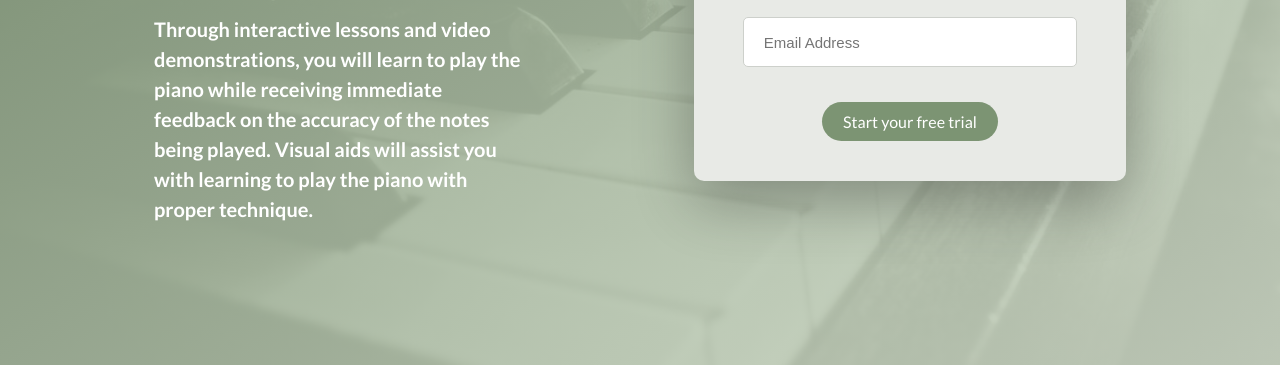
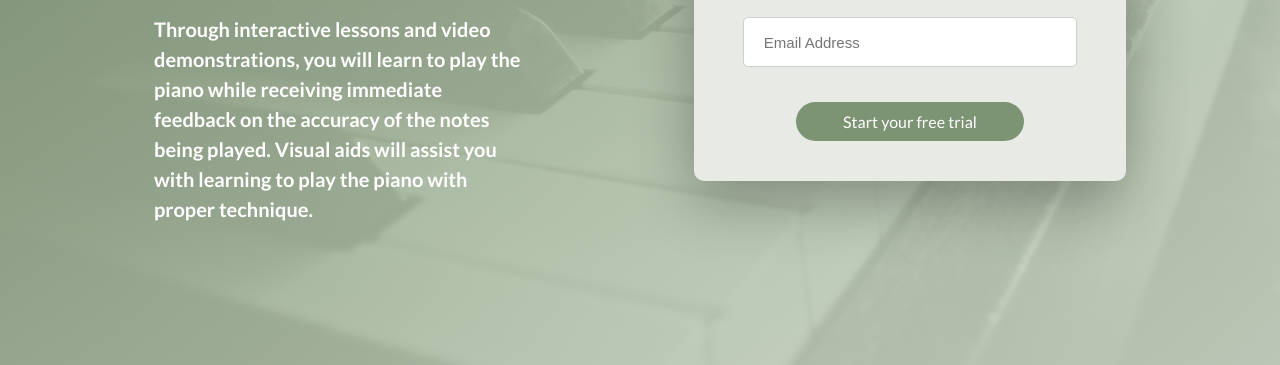
Before and after one commit to dallasvaughn/piano, a website: page index.html in a window 1280 px wide. Shown: the part 435-800 px from the top of the page. Drawn offline with Linux system fonts and the light colour scheme.

Commit message:
edited button

```diff
--- a/sass/_components.scss
+++ b/sass/_components.scss
@@ -80,7 +80,7 @@
       font-size: 1.6rem;
       text-decoration: none;
       text-align: center;
-      width: 50%;
+      width: 65%;
       border-radius: 100px;
       margin-top: 1.5rem;
 
```
Also changed, not shown: css/style.css.
